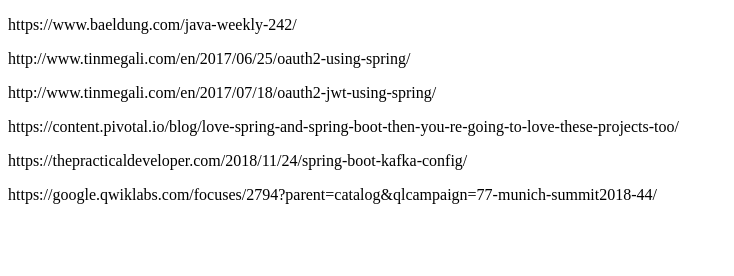
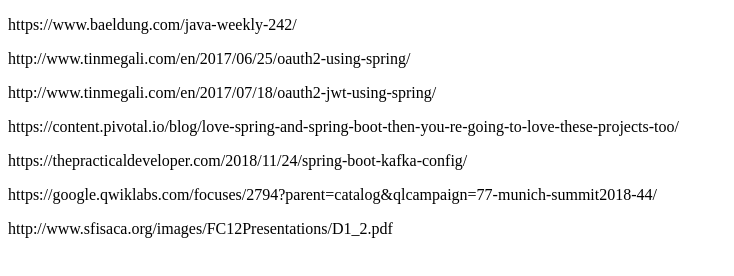
Before and after one commit to tbulubas/tbulubas.github.io, a plain HTML site: page index.html in a window 1280 px wide. Shown: the whole page, without its empty margins (0-734 px from the left). Drawn offline with Linux system fonts and the light colour scheme.

Commit message:
Update index.html

```diff
--- a/index.html
+++ b/index.html
@@ -12,5 +12,7 @@
     <p>https://content.pivotal.io/blog/love-spring-and-spring-boot-then-you-re-going-to-love-these-projects-too/</p>
     <p>https://thepracticaldeveloper.com/2018/11/24/spring-boot-kafka-config/</p>
     <p>https://google.qwiklabs.com/focuses/2794?parent=catalog&qlcampaign=77-munich-summit2018-44/</p>
+    </p>
+    <p>http://www.sfisaca.org/images/FC12Presentations/D1_2.pdf</p>
   </body>
 </html>
```
